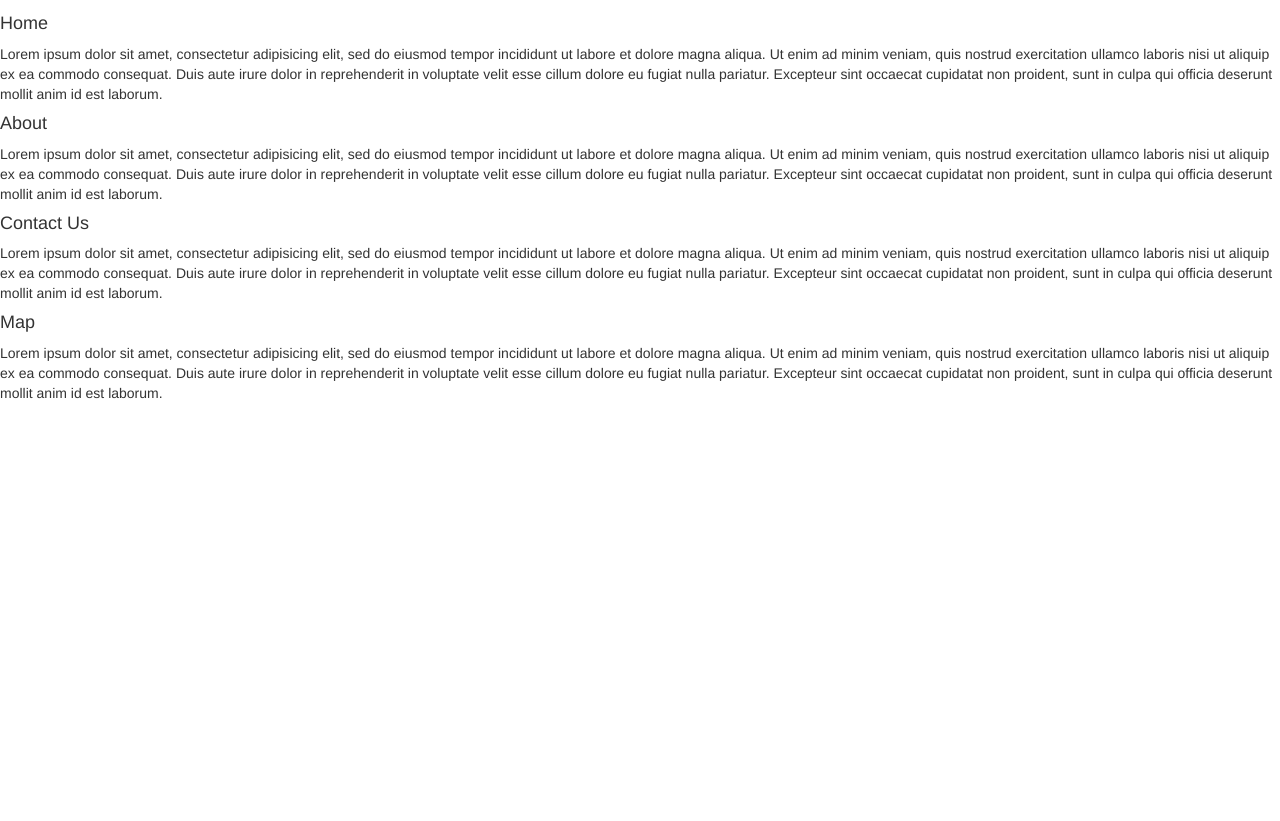
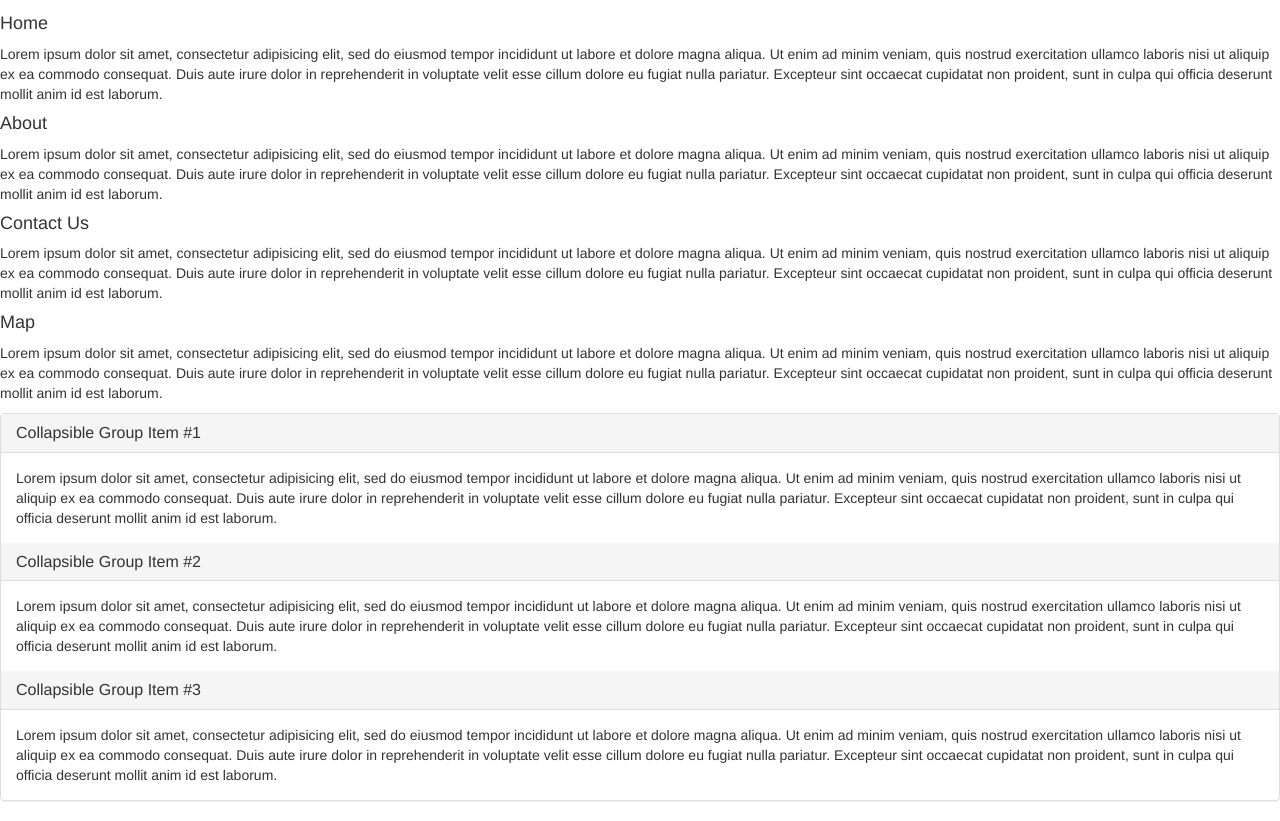
Before and after one commit to acoffer/bootstrap_tutorial4, a plain HTML site: page index.html in a window 1280 px wide. Shown: the part 58-879 px from the top of the page. Before the commit the page ends 800 px from the top, so only its background shows below. Drawn offline with nearby package versions, Linux system fonts and the light colour scheme.

Commit message:
accordian

```diff
--- a/index.html
+++ b/index.html
@@ -77,7 +77,62 @@
 			cillum dolore eu fugiat nulla pariatur. Excepteur sint occaecat cupidatat non
 			proident, sunt in culpa qui officia deserunt mollit anim id est laborum.</p>
 
+		</div>
+
+		<div class="panel-group" id="accordion">
+			<div class="panel panel-default">
+				<div class="panel-heading">
+					<h4 class="panel-title">
+						<a data-toggle="collapse" data-parent="#accordion" href="#collaspeOne">Collapsible Group Item #1</a>
+					</h4>
+				</div>
+
+				<div id="collaspeOne" class="panel-collapse collapse in">
+					<div class="panel-body">
+					Lorem ipsum dolor sit amet, consectetur adipisicing elit, sed do eiusmod
+					tempor incididunt ut labore et dolore magna aliqua. Ut enim ad minim veniam,
+					quis nostrud exercitation ullamco laboris nisi ut aliquip ex ea commodo
+					consequat. Duis aute irure dolor in reprehenderit in voluptate velit esse
+					cillum dolore eu fugiat nulla pariatur. Excepteur sint occaecat cupidatat non
+					proident, sunt in culpa qui officia deserunt mollit anim id est laborum.
+					</div>
+				</div>
+
+				<div class="panel-heading">
+					<h4 class="panel-title">
+						<a data-toggle="collapse" data-parent="#accordion" href="#collaspeTwo">Collapsible Group Item #2</a>
+					</h4>
+				</div>
+
+				<div id="collaspeTwo" class="panel-collapse collapse in">
+					<div class="panel-body">
+					Lorem ipsum dolor sit amet, consectetur adipisicing elit, sed do eiusmod
+					tempor incididunt ut labore et dolore magna aliqua. Ut enim ad minim veniam,
+					quis nostrud exercitation ullamco laboris nisi ut aliquip ex ea commodo
+					consequat. Duis aute irure dolor in reprehenderit in voluptate velit esse
+					cillum dolore eu fugiat nulla pariatur. Excepteur sint occaecat cupidatat non
+					proident, sunt in culpa qui officia deserunt mollit anim id est laborum.
+					</div>
+				</div>
+
+				<div class="panel-heading">
+					<h4 class="panel-title">
+						<a data-toggle="collapse" data-parent="#accordion" href="#collaspeThree">Collapsible Group Item #3</a>
+					</h4>
+				</div>
+
+				<div id="collaspeThree" class="panel-collapse collapse in">
+					<div class="panel-body">
+					Lorem ipsum dolor sit amet, consectetur adipisicing elit, sed do eiusmod
+					tempor incididunt ut labore et dolore magna aliqua. Ut enim ad minim veniam,
+					quis nostrud exercitation ullamco laboris nisi ut aliquip ex ea commodo
+					consequat. Duis aute irure dolor in reprehenderit in voluptate velit esse
+					cillum dolore eu fugiat nulla pariatur. Excepteur sint occaecat cupidatat non
+					proident, sunt in culpa qui officia deserunt mollit anim id est laborum.
+					</div>
+				</div>
 			</div>
+		</div>
 
 
 		<!--include jquery  -->
```
